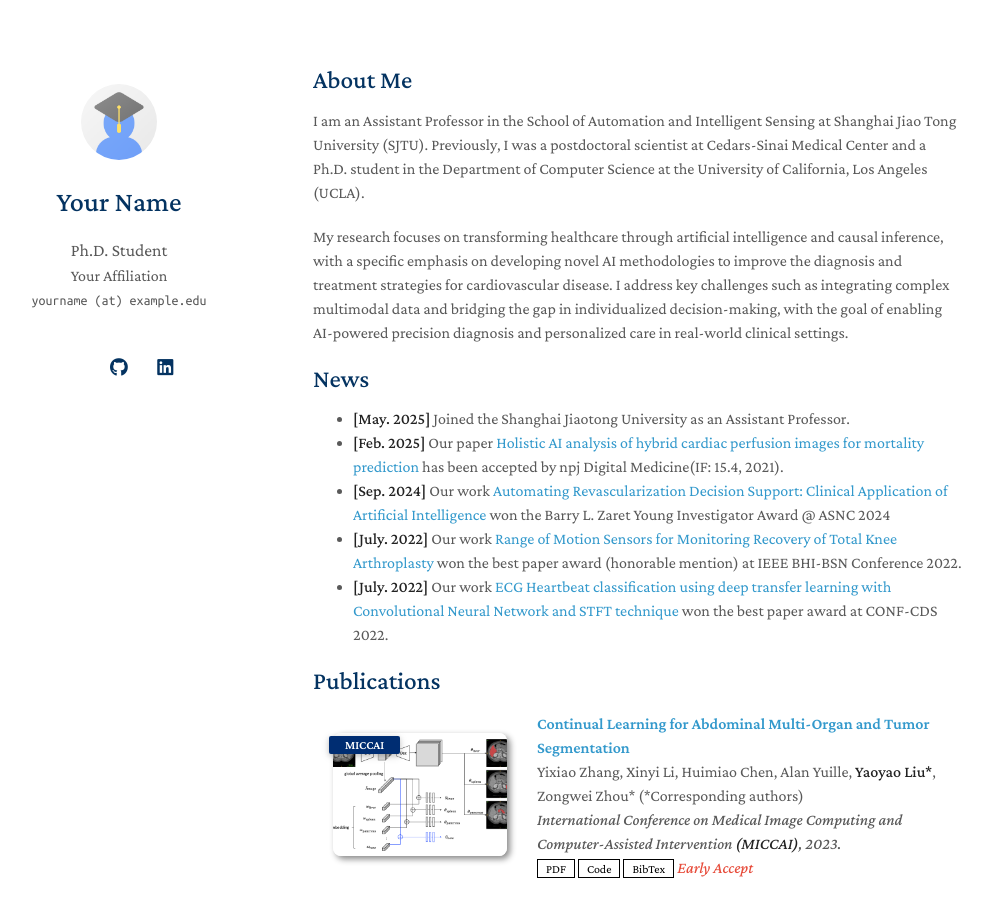
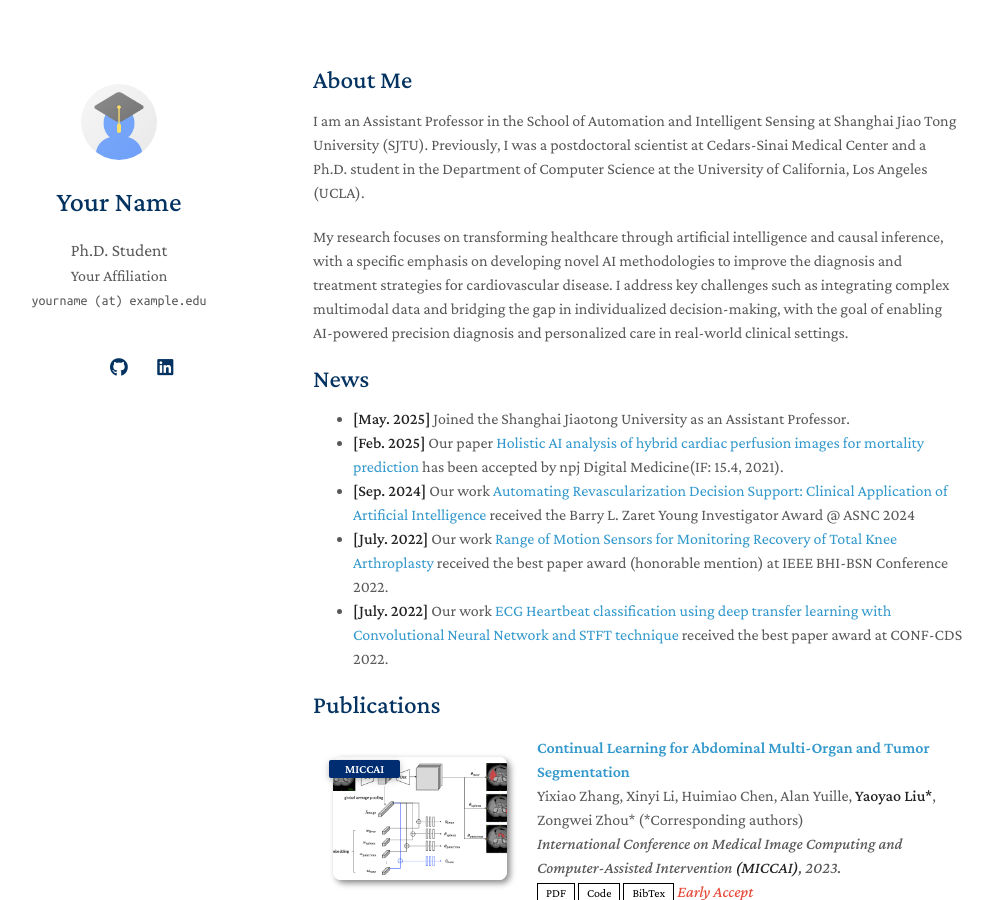
Before and after one commit to wenhaoz-fengcai/homepage, a Jekyll site: the page built from index.md, in a window 1280 px wide and 900 px high. Shown: the whole window, without its empty margins (157-1150 px from the left). Built offline with Jekyll 4.4.1, drawn with Linux system fonts in a browser that asks for light colours; a style sheet for code colours, icons or effects is not loaded; our own code applies the rules of GitHub Pages for plain Markdown files.

Commit message:
Update index.md

```diff
--- a/index.md
+++ b/index.md
@@ -12,9 +12,9 @@ My research focuses on transforming healthcare through artificial intelligence a
 
 - **[May. 2025]** Joined the Shanghai Jiaotong University as an Assistant Professor.
 - **[Feb. 2025]** Our paper [Holistic AI analysis of hybrid cardiac perfusion images for mortality prediction](https://www.medrxiv.org/content/10.1101/2024.04.23.24305735v1.supplementary-material) has been accepted by npj Digital Medicine(IF: 15.4, 2021).
-- **[Sep. 2024]** Our work [Automating Revascularization Decision Support: Clinical Application of Artificial Intelligence](https://www.journalofnuclearcardiology.org/article/S1071-3581(24)00677-9/fulltext) won the Barry L. Zaret Young Investigator Award @ ASNC 2024
-- **[July. 2022]** Our work [Range of Motion Sensors for Monitoring Recovery of Total Knee Arthroplasty](https://ieeexplore.ieee.org/abstract/document/9928500/) won the best paper award (honorable mention) at IEEE BHI-BSN Conference 2022.
-- **[July. 2022]** Our work [ECG Heartbeat classification using deep transfer learning with Convolutional Neural Network and STFT technique](https://arxiv.org/pdf/2206.14200) won the best paper award at CONF-CDS 2022.
+- **[Sep. 2024]** Our work [Automating Revascularization Decision Support: Clinical Application of Artificial Intelligence](https://www.journalofnuclearcardiology.org/article/S1071-3581(24)00677-9/fulltext) received the Barry L. Zaret Young Investigator Award @ ASNC 2024
+- **[July. 2022]** Our work [Range of Motion Sensors for Monitoring Recovery of Total Knee Arthroplasty](https://ieeexplore.ieee.org/abstract/document/9928500/) received the best paper award (honorable mention) at IEEE BHI-BSN Conference 2022.
+- **[July. 2022]** Our work [ECG Heartbeat classification using deep transfer learning with Convolutional Neural Network and STFT technique](https://arxiv.org/pdf/2206.14200) received the best paper award at CONF-CDS 2022.
 
 {% include_relative _includes/publications.md %}
 
```
